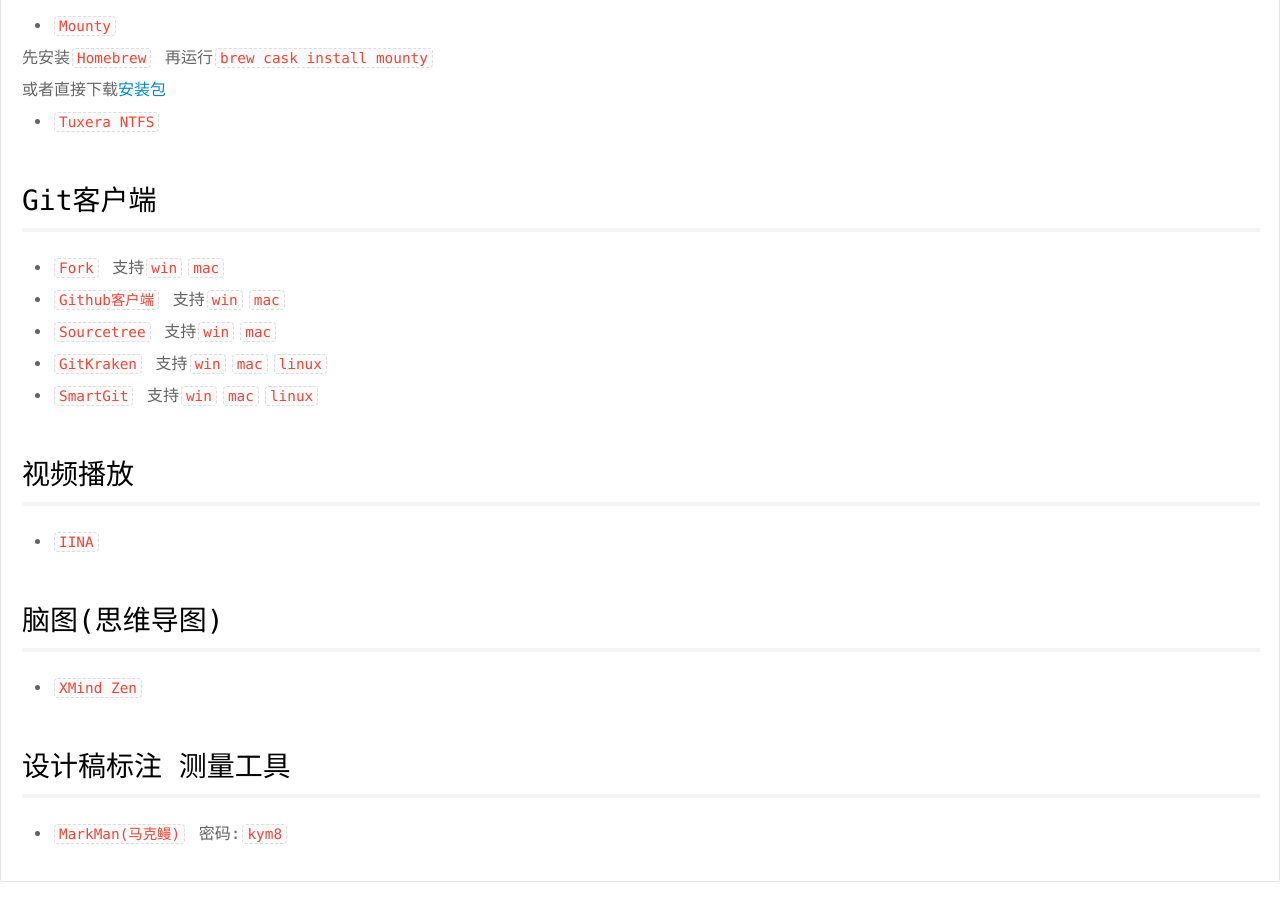
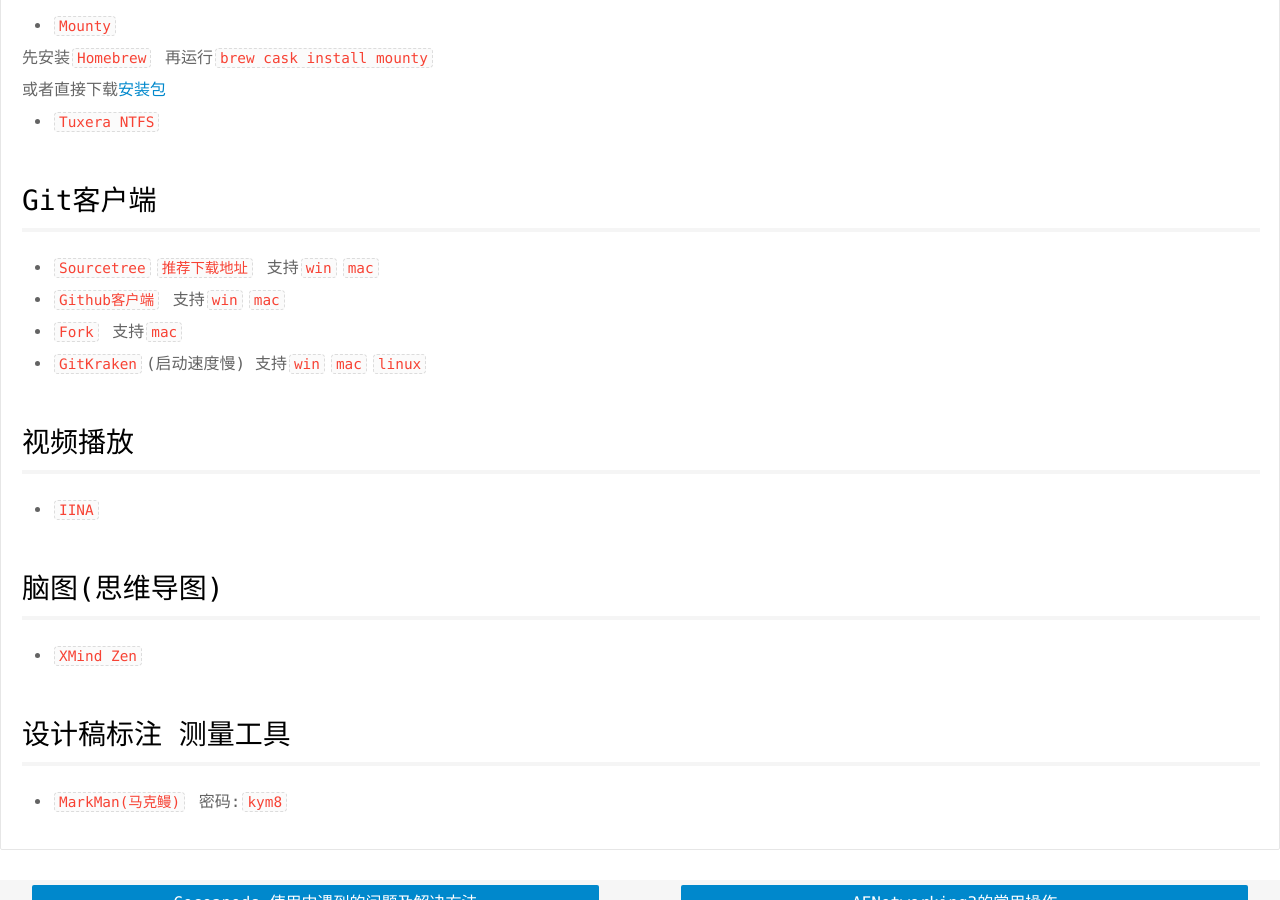
Before and after one commit to psvmc/myblog_jekyll, a Jekyll site: the page built from _posts/2016-10-31-osx-soft.md, in a window 1280 px wide and 900 px high, scrolled down 2266 px. Built offline with Jekyll 4.4.1, drawn with Linux system fonts in a browser that asks for light colours; comment, search, counter and statistics services are not loaded.

Commit message:
文章更新

```diff
--- a/_posts/2016-10-31-osx-soft.md
+++ b/_posts/2016-10-31-osx-soft.md
@@ -58,11 +58,10 @@
 
 ## Git客户端
 
-+ [`Fork`](https://git-fork.com/) 支持`win``mac`
++ [`Sourcetree`](https://www.sourcetreeapp.com/)[`推荐下载地址`](https://pan.baidu.com/s/1c1ILmfA) 支持`win``mac`
 + [`Github客户端`](https://desktop.github.com) 支持`win``mac`
-+ [`Sourcetree`](https://www.sourcetreeapp.com/) 支持`win``mac`
-+ [`GitKraken`](https://www.gitkraken.com/download) 支持`win``mac``linux`
-+ [`SmartGit`](http://www.syntevo.com/smartgit/download) 支持`win``mac``linux`
++ [`Fork`](https://git-fork.com/) 支持`mac`
++ [`GitKraken`](https://www.gitkraken.com/download)(启动速度慢) 支持`win``mac``linux`
 
 
 ## 视频播放
```
Also changed, not shown: other parts of _posts/2016-10-31-osx-soft.md (+3 -3 lines).
